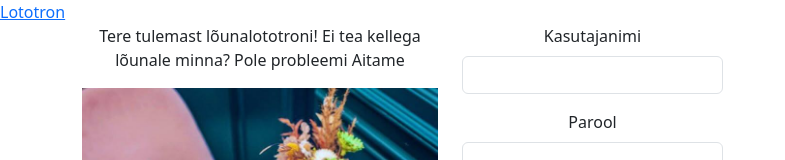
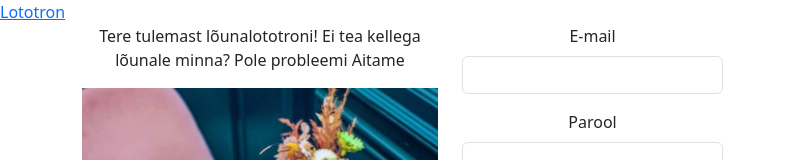
Before and after one commit to StellaTimmer/lototronfront, a Vue app: page / in a window 1280 px wide. Shown: the top 160 px of the page, without its empty margins (0-785 px from the left). Built offline with nearby package versions, Linux system fonts and the light colour scheme.

Commit message:
Registreerimisvorm valmis.

```diff
--- a/src/views/HomeView.vue
+++ b/src/views/HomeView.vue
@@ -30,7 +30,7 @@
         </div>
 
         <div class="mb-3">
-          <label class="form-label">Kasutajanimi</label>
+          <label class="form-label">E-mail</label>
           <input v-model="username" type="text" class="form-control">
         </div>
         <div class="mb-3">
```
